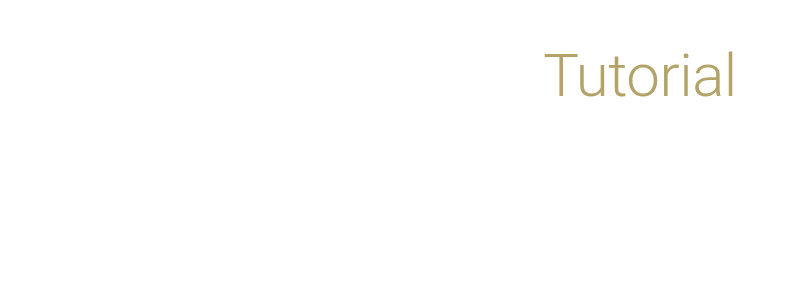
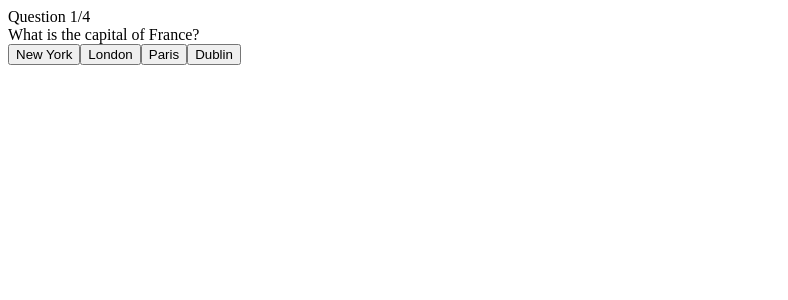
Before and after one commit to priunnagru/JID1353-fluorospectroscopy-lab, a React (Create React App) app in the folder Fluorospectroscopy-App/: page /tutorial in a window 1280 px wide. Shown: the top 300 px of the page, without its empty margins (0-788 px from the left). Built offline with nearby package versions, Linux system fonts and the light colour scheme.

Commit message:
basic quiz setup for tutorial

```diff
--- a/Fluorospectroscopy-App/src/screens/Lab.js
+++ b/Fluorospectroscopy-App/src/screens/Lab.js
@@ -1,6 +1,6 @@
 import { Button, Typography, Box } from '@mui/material';
 
-const lab = () => {
+const Lab = () => {
   return (
     <>
       <Box display="flex" justifyContent="center" m={5}>
@@ -12,4 +12,4 @@ const lab = () => {
   );
 }
 
-export default lab;
+export default Lab;
--- a/Fluorospectroscopy-App/src/screens/Menu.js
+++ b/Fluorospectroscopy-App/src/screens/Menu.js
@@ -1,7 +1,7 @@
 import { Button, Typography, Box } from '@mui/material';
 import { Link } from 'react-router-dom';
 
-const menu = () => {
+const Menu = () => {
   return (
     <>
       <Box display="flex" justifyContent="center" m={5}>
@@ -31,4 +31,4 @@ const menu = () => {
   );
 }
 
-export default menu;
+export default Menu;
--- a/Fluorospectroscopy-App/src/screens/Settings.js
+++ b/Fluorospectroscopy-App/src/screens/Settings.js
@@ -1,6 +1,6 @@
 import { Button, Typography, Box } from '@mui/material';
 
-const settings = () => {
+const Settings = () => {
   return (
     <>
       <Box display="flex" justifyContent="center" m={5}>
@@ -12,4 +12,4 @@ const settings = () => {
   );
 }
 
-export default settings;
+export default Settings;
--- a/Fluorospectroscopy-App/src/screens/Tutorial.js
+++ b/Fluorospectroscopy-App/src/screens/Tutorial.js
@@ -1,15 +1,88 @@
 import { Button, Typography, Box } from '@mui/material';
+import React, { useState } from 'react';
 
-const tutorial = () => {
+
+
+const Tutorial = () => {
+  const questions = [
+    {
+      questionText: 'What is the capital of France?',
+			answerOptions: [
+				{ answerText: 'New York', isCorrect: false },
+				{ answerText: 'London', isCorrect: false },
+				{ answerText: 'Paris', isCorrect: true },
+				{ answerText: 'Dublin', isCorrect: false },
+			],
+    },
+    {
+			questionText: 'Who is CEO of Tesla?',
+			answerOptions: [
+				{ answerText: 'Jeff Bezos', isCorrect: false },
+				{ answerText: 'Elon Musk', isCorrect: true },
+				{ answerText: 'Bill Gates', isCorrect: false },
+				{ answerText: 'Tony Stark', isCorrect: false },
+			],
+		},
+		{
+			questionText: 'The iPhone was created by which company?',
+			answerOptions: [
+				{ answerText: 'Apple', isCorrect: true },
+				{ answerText: 'Intel', isCorrect: false },
+				{ answerText: 'Amazon', isCorrect: false },
+				{ answerText: 'Microsoft', isCorrect: false },
+			],
+		},
+		{
+			questionText: 'How many Harry Potter books are there?',
+			answerOptions: [
+				{ answerText: '1', isCorrect: false },
+				{ answerText: '4', isCorrect: false },
+				{ answerText: '6', isCorrect: false },
+				{ answerText: '7', isCorrect: true },
+			],
+		},
+	];
+
+  const [currentQuestion, setCurrentQuestion] = useState(0);
+	const [showScore, setShowScore] = useState(false);
+	const [score, setScore] = useState(0);
+
+  const handleAnswerOptionClick = (isCorrect) => {
+		if (isCorrect) {
+			setScore(score + 1);
+		}
+
+		const nextQuestion = currentQuestion + 1;
+		if (nextQuestion < questions.length) {
+			setCurrentQuestion(nextQuestion);
+		} else {
+			setShowScore(true);
+		}
+	};
+
   return (
-    <>
-      <Box display="flex" justifyContent="center" m={5}>
-        <Typography variant="h2" align="center" color="primary">
-          Tutorial
-        </Typography>
-      </Box>
-    </>
-  );
+		<div className='app'>
+			{/* HINT: replace "false" with logic to display the
+      score when the user has answered all the questions */}
+			{false ? (
+				<div className='score-section'>You scored 1 out of {questions.length}</div>
+			) : (
+				<>
+					<div className='question-section'>
+						<div className='question-count'>
+							<span>Question 1</span>/{questions.length}
+						</div>
+						<div className='question-text'>{questions[currentQuestion].questionText}</div>
+					</div>
+					<div className='answer-section'>
+              {questions[currentQuestion].answerOptions.map((answerOption) => (
+							<button onClick={() => handleAnswerOptionClick(answerOption.isCorrect)}>{answerOption.answerText}</button>
+						))}
+					</div>
+				</>
+			)}
+		</div>
+	);
 }
 
-export default tutorial;
+export default Tutorial;
```
